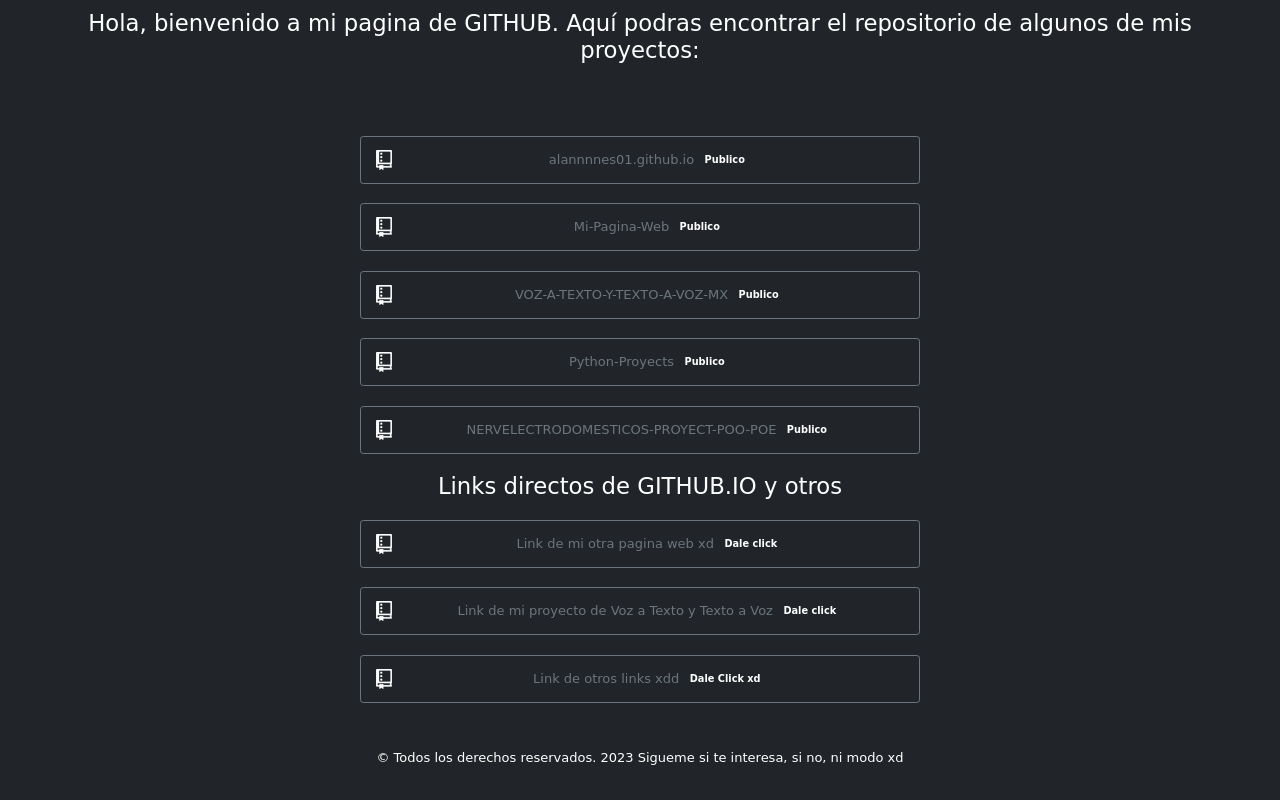
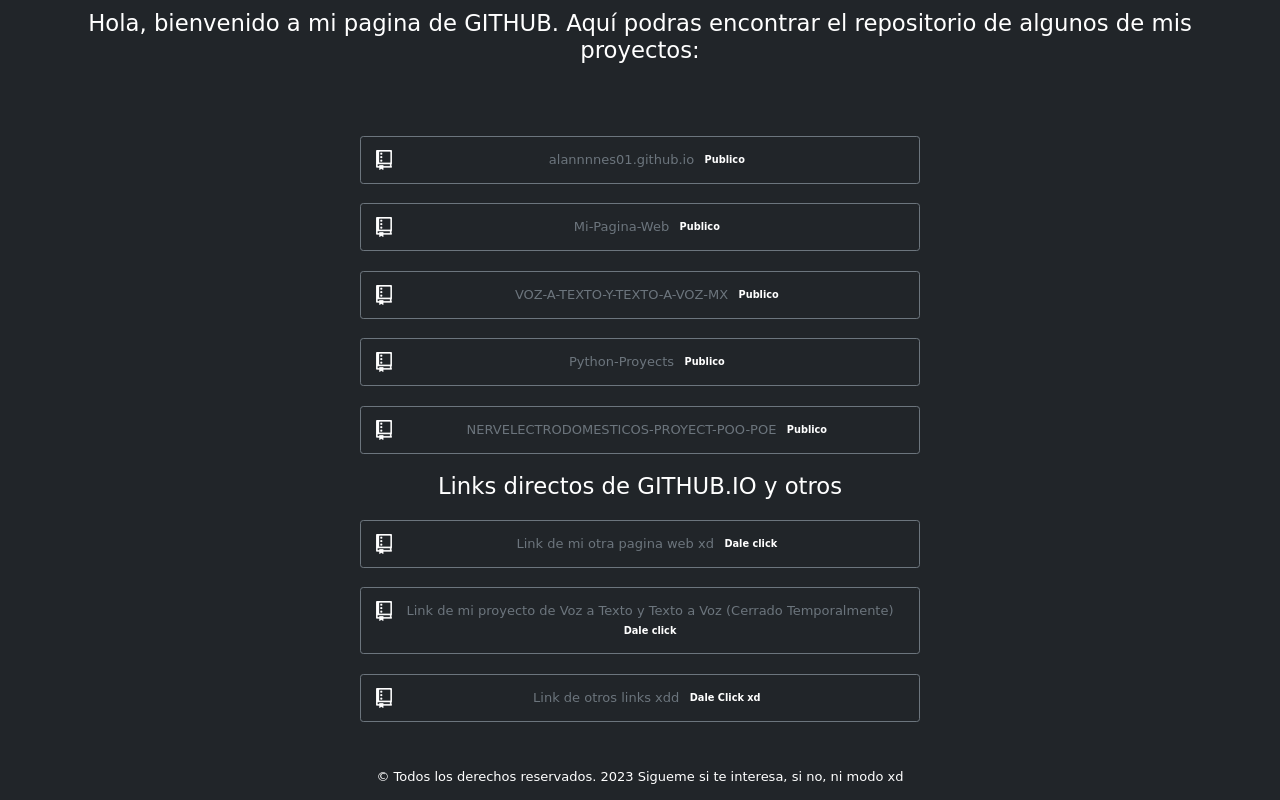
Before and after one commit to alannnn-estrada/alannnn-estrada.github.io, a plain HTML site: page index.html in a window 1280 px wide. Shown: the part 348-1148 px from the top of the page. Drawn offline with nearby package versions, Linux system fonts and the light colour scheme; a web font is replaced by a local one.

Commit message:
Update index.html
Link temporalmente cerrado

```diff
--- a/index.html
+++ b/index.html
@@ -47,7 +47,7 @@
                 <a href="https://alannnnes01.github.io/Mi-Pagina-Web/" class="btn btn-outline-secondary p-3"><img src="img/image.png" width="20" height="20" class="img-fluid" align="left"> Link de mi otra pagina web xd <span class="badge rounded-pill text-bg-dark">Dale click</span></a>
             </div>
             <div class="m-4 d-grid gap-2 col-6 mx-auto">
-                <a href="https://alannnnes01.github.io/VOZ-A-TEXTO-Y-TEXTO-A-VOZ-MX/" class="btn btn-outline-secondary p-3"><img src="img/image.png" width="20" height="20" class="img-fluid" align="left"> Link de mi proyecto de Voz a Texto y Texto a Voz <span class="badge rounded-pill text-bg-dark">Dale click</span></a>
+                <a href="https://alannnnes01.github.io/VOZ-A-TEXTO-Y-TEXTO-A-VOZ-MX/" class="btn btn-outline-secondary p-3"><img src="img/image.png" width="20" height="20" class="img-fluid" align="left"> Link de mi proyecto de Voz a Texto y Texto a Voz (Cerrado Temporalmente)<span class="badge rounded-pill text-bg-dark">Dale click</span></a>
             </div>
             <div class="m-4 d-grid gap-2 col-6 mx-auto">
                 <a href="https://linktr.ee/alann_estrada_" class="btn btn-outline-secondary p-3"><img src="img/image.png" width="20" height="20" class="img-fluid" align="left"> Link de otros links xdd <span class="badge rounded-pill text-bg-dark">Dale Click xd</span></a>
```
